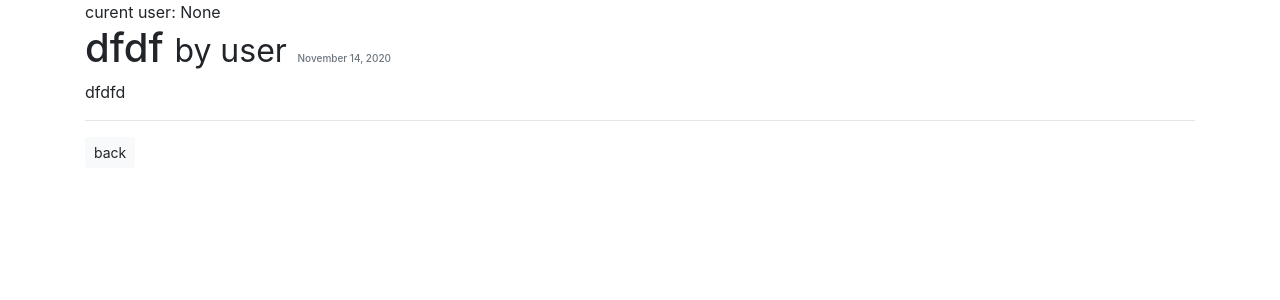
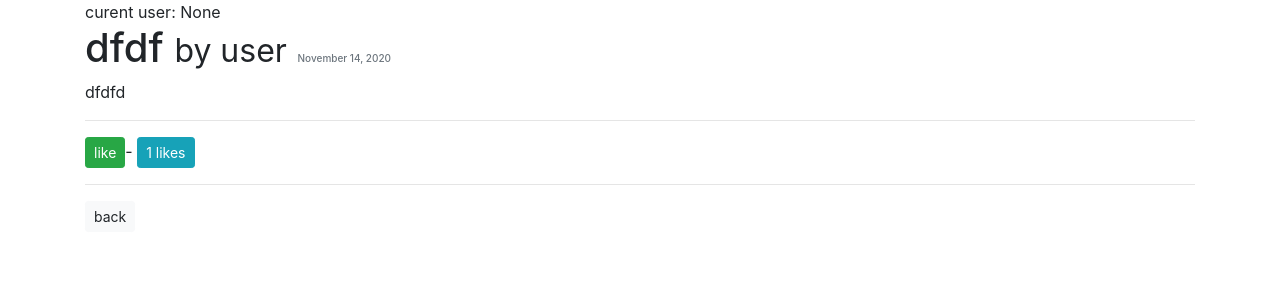
Before and after one commit to kuulife/BasicBlog, a Django app: page /post/16/ in a window 1280 px wide. Shown: the part 56-356 px from the top of the page. Run offline with Django 3.2, Linux system fonts and the light colour scheme; data comes from the database, SQL or seed files in the repository; both versions use the stored data as it was after the commit.

Commit message:
added likes

```diff
--- a/mysite/blog/models.py
+++ b/mysite/blog/models.py
@@ -19,6 +19,10 @@ class Post(models.Model):
 	content = models.TextField()
 	date_published = models.DateTimeField(default =timezone.now)
 	category = models.CharField(max_length = 200, default = 'uncategorized')
+	likes = models.ManyToManyField(User, related_name='blog_posts')
+
+	def total_likes(self):
+		return self.likes.count()
 
 	def __str__(self):
 		return f'{self.title} ||| {self.author}'
--- a/mysite/blog/templates/blog/post_detail.html
+++ b/mysite/blog/templates/blog/post_detail.html
@@ -16,5 +16,12 @@ curent user: {{user.id}}
 <a class="btn btn-sm btn-outline-warning" href="{% url 'post-delete' post.id %}">Delete</a>
 {% endif%}
 <hr>
+
+<form action="{% url 'like-post' post.id %}" method="POST">
+	{% csrf_token %}
+	<button class="btn btn-sm btn-success" name="post_id" value="{{post.id}}" type="submit">like</button>- <small class="btn btn-sm btn-info">{{total_likes}} likes</small>
+</form>
+
+<hr>
 <a class="btn btn-light btn-sm" href="{% url 'home' %}">back</a>
 {% endblock %}
--- a/mysite/blog/urls.py
+++ b/mysite/blog/urls.py
@@ -8,6 +8,7 @@ from .views import (
 	PostCategoryView,
 	CategoryView,
 	CategoryListView,
+	LikeView,
 )
 
 urlpatterns = [
@@ -19,4 +20,5 @@ urlpatterns = [
     path('post_add_category/', PostCategoryView.as_view(), name='add-category'),
     path('category/<str:cats>/',CategoryView, name = 'category'),
     path('category_list/',CategoryListView, name = 'category-list'),
+    path('like/<int:pk>/',LikeView, name = 'like-post'),
 ]
--- a/mysite/blog/views.py
+++ b/mysite/blog/views.py
@@ -1,5 +1,5 @@
-from django.shortcuts import render
-from django.urls import reverse_lazy
+from django.shortcuts import render, get_object_or_404
+from django.urls import reverse_lazy,reverse
 from django.views.generic import (DetailView ,
 	 ListView ,
 	 CreateView,
@@ -9,6 +9,13 @@ from django.views.generic import (DetailView ,
 from django.contrib import messages
 from .models import Post, Category
 from .forms import PostForm , PostUpdateForm
+from django.http import HttpResponseRedirect
+
+
+def LikeView(request,pk):
+	post = get_object_or_404(Post,id = request.POST.get('post_id'))
+	post.likes.add(request.user)
+	return HttpResponseRedirect(reverse('post-detail',args = [str(pk)]))
 
 class HomeView(ListView):
 	model = Post
@@ -34,6 +41,15 @@ def CategoryView(request, cats):
 class PostDetialView(DetailView):
 	model = Post
 	template_name = 'blog/post_detail.html'
+
+	def get_context_data(self, *args , **kwargs):
+
+		context = super(PostDetialView,self).get_context_data(*args , **kwargs)
+
+		stuff = get_object_or_404(Post, id=self.kwargs['pk'])
+		total_likes = stuff.total_likes()
+		context['total_likes'] = total_likes
+		return context
 
 
 class PostCreatView(CreateView):
```
Also changed, not shown: mysite/blog/migrations/0005_post_likes.py (added), mysite/db.sqlite3.
